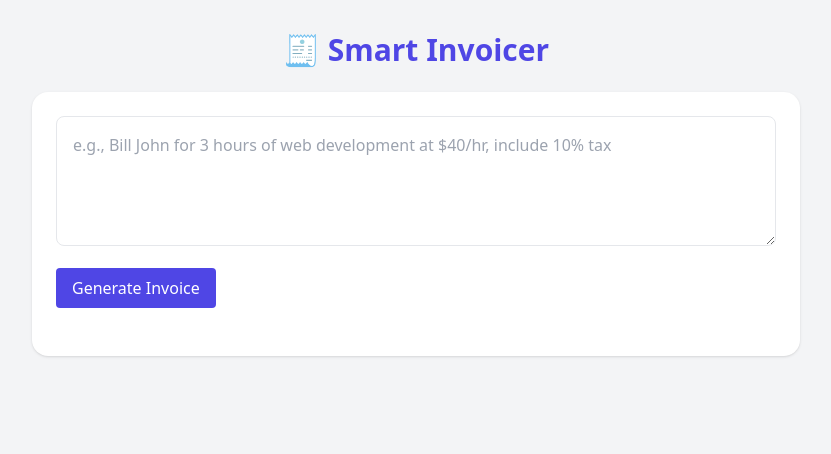
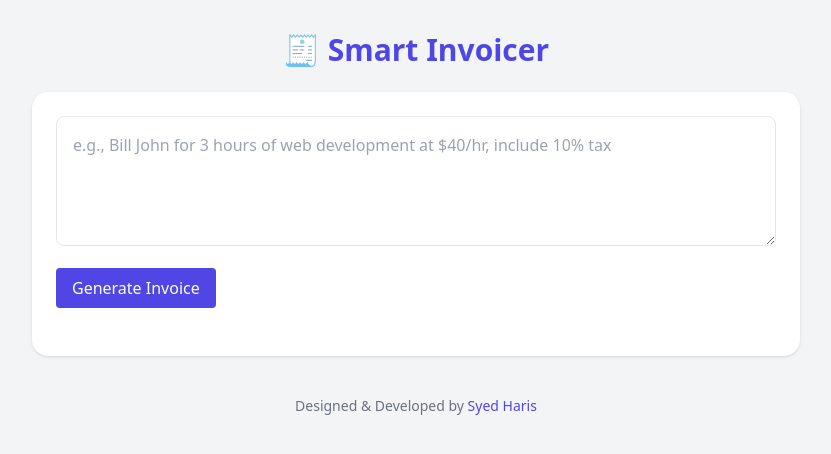
Before and after one commit to haris648/smartinvoicer, a React (Create React App) app: page / in a window 1280 px wide. Shown: the top 454 px of the page, without its empty margins (224-1055 px from the left). Built offline with nearby package versions, Linux system fonts and the light colour scheme; what @react-pdf/renderer would draw is missing.

Commit message:
Add footer with developer credit

```diff
--- a/src/App.js
+++ b/src/App.js
@@ -50,7 +50,12 @@ function App() {
           </div>
         )}
       </div>
+      <footer className="text-center text-gray-500 mt-10">
+        <p className="text-sm">Designed & Developed by <a href="https://github.com/haris648" target="_blank" rel="noopener noreferrer" className="text-indigo-600 hover:underline">Syed Haris</a></p>
+      </footer>
+
     </div>
+
   );
 }
 
```
